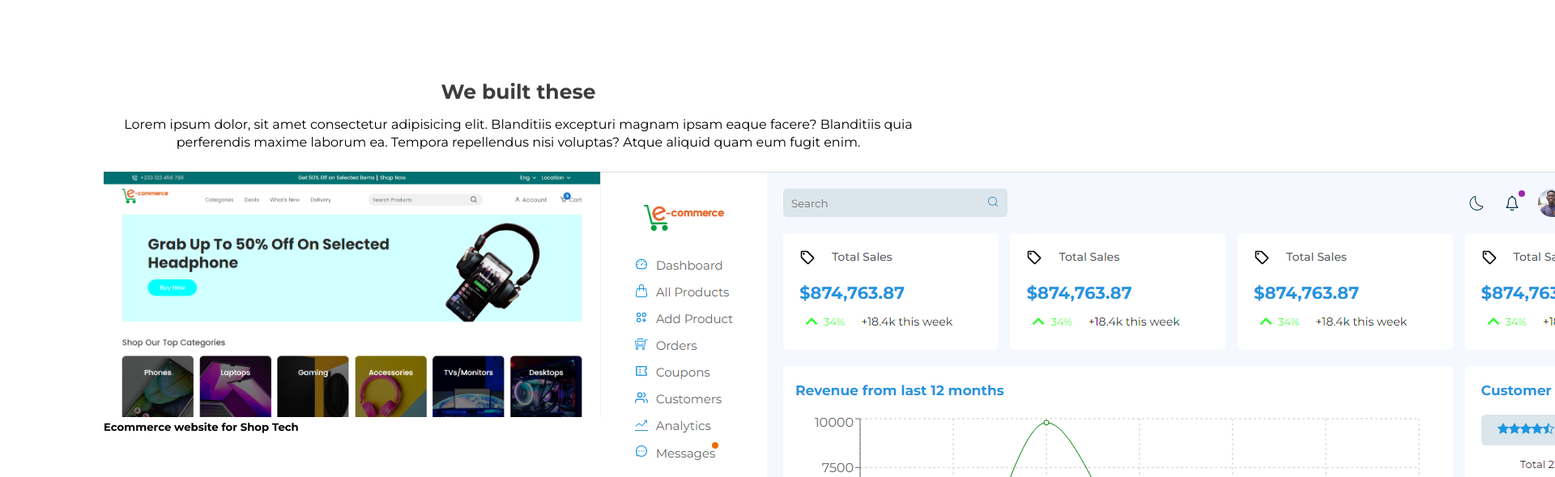
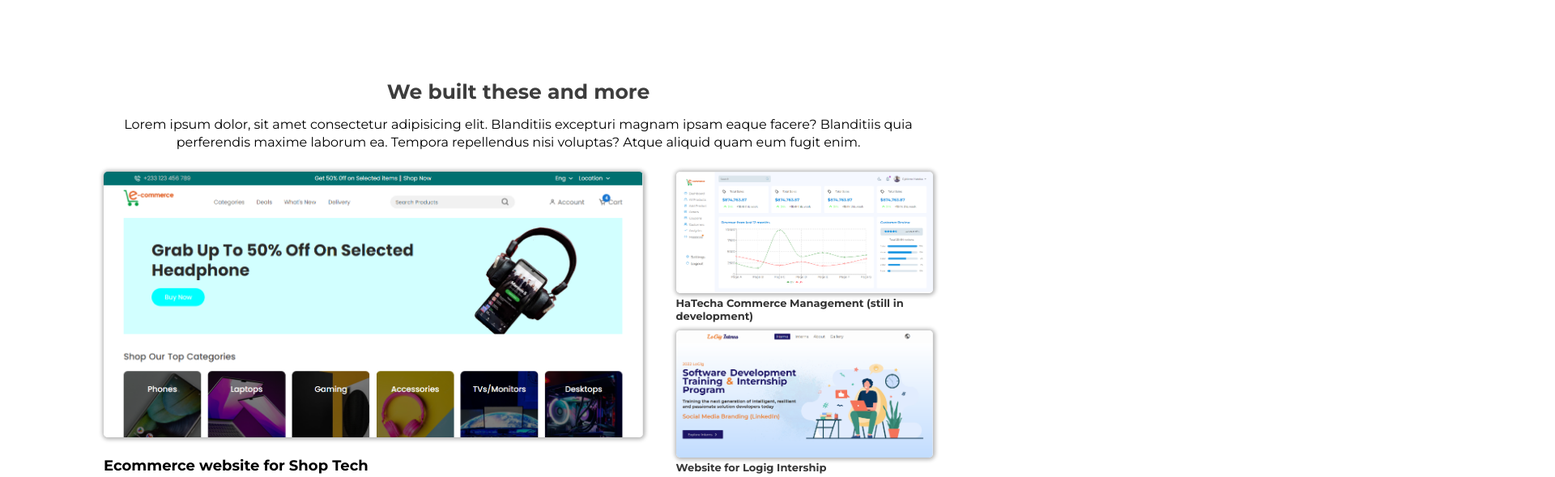
Before and after one commit to cyklonehateka1/HaTecha-Tech, a React (Vite) app in the folder client/: page / in a window 1280 px wide. Shown: the part 2227-2816 px from the top of the page at 81% size, 1920 px wide, since content can reach past the window. Built offline with nearby package versions, Linux system fonts and the light colour scheme.

Commit message:
Done portfolio section for now

```diff
--- a/client/src/components/Portfolio.jsx
+++ b/client/src/components/Portfolio.jsx
@@ -6,7 +6,7 @@ export const Portfolio = () => {
   return (
     <div className="portfolio">
       <div className="portfolioCont">
-        <h5>We built these</h5>
+        <h5>We built these and more</h5>
         <p>
           Lorem ipsum dolor, sit amet consectetur adipisicing elit. Blanditiis
           excepturi magnam ipsam eaque facere? Blanditiis quia perferendis
@@ -15,18 +15,22 @@ export const Portfolio = () => {
         </p>
         <div className="portfolios">
           <div className="left">
-            <img src={ecommerce} alt="" />
+            <a href="#">
+              <img src={ecommerce} alt="" />
+            </a>
             <h5>Ecommerce website for Shop Tech</h5>
           </div>
           <div className="right">
             <div className="top">
-              <img src={erp} alt="" />
-              <h5>
-                Our ERP for managing all kinds bussiness (still in development)
-              </h5>
+              <a href="#">
+                <img src={erp} alt="" />
+              </a>
+              <h5>HaTecha Commerce Management (still in development)</h5>
             </div>
             <div className="bottom">
-              <img src={logigInterns} alt="" />
+              <a href="#">
+                <img src={logigInterns} alt="" />
+              </a>
               <h5>Website for Logig Intership</h5>
             </div>
           </div>
--- a/client/src/styles/components/portfolio.css
+++ b/client/src/styles/components/portfolio.css
@@ -29,13 +29,70 @@
 }
 
 .portfolioCont>.portfolios>.left {
-    width: 60%;
+    width: 65%;
 }
 
-.portfolioCont>.portfolios>.left>img {
+.portfolioCont>.portfolios>.left>a>img {
     width: 100%;
+    margin-bottom: 20px;
+    border-radius: 5px;
+    transition: 0.3s;
+    box-shadow: 0.5px 0.5px 5px 2px rgba(0, 0, 0, 0.3);
+}
+
+.portfolioCont>.portfolios>.left>a>img:hover {
+    box-shadow: 0.5px 0.5px 10px 5px rgba(0, 0, 0, 0.3);
+    scale: 1.02;
+}
+
+.portfolioCont>.portfolios>.left>h5 {
+    font-size: 18px;
 }
 
 .portfolioCont>.portfolios>.right {
-    width: 40%;
+    width: 31%;
+    display: flex;
+    flex-direction: column;
+
 }
+
+.portfolioCont>.portfolios>.right>.top {
+    width: 100%;
+    margin-bottom: 10px;
+    cursor: pointer;
+}
+
+.portfolioCont>.portfolios>.right>.top>a>img {
+    width: 100%;
+    border-radius: 5px;
+    transition: 0.3s;
+    box-shadow: 0.5px 0.5px 5px 2px rgba(0, 0, 0, 0.3);
+}
+
+.portfolioCont>.portfolios>.right>.top>h5 {
+    font-size: 13px;
+    color: rgb(51, 51, 51);
+}
+
+.portfolioCont>.portfolios>.right>.bottom {
+    width: 100%;
+    cursor: pointer;
+}
+
+.portfolioCont>.portfolios>.right>.bottom>a>img {
+    width: 100%;
+    border-radius: 5px;
+    transition: 0.3s;
+    box-shadow: 0.5px 0.5px 5px 2px rgba(0, 0, 0, 0.3);
+}
+
+.portfolioCont>.portfolios>.right>.bottom>a>img:hover,
+.portfolioCont>.portfolios>.right>.top>a>img:hover {
+    box-shadow: 0.5px 0.5px 10px 5px rgba(0, 0, 0, 0.3);
+    scale: 1.02;
+}
+
+.portfolioCont>.portfolios>.right>.bottom>h5 {
+    font-size: 13px;
+    color: rgb(54, 54, 54);
+}
```
